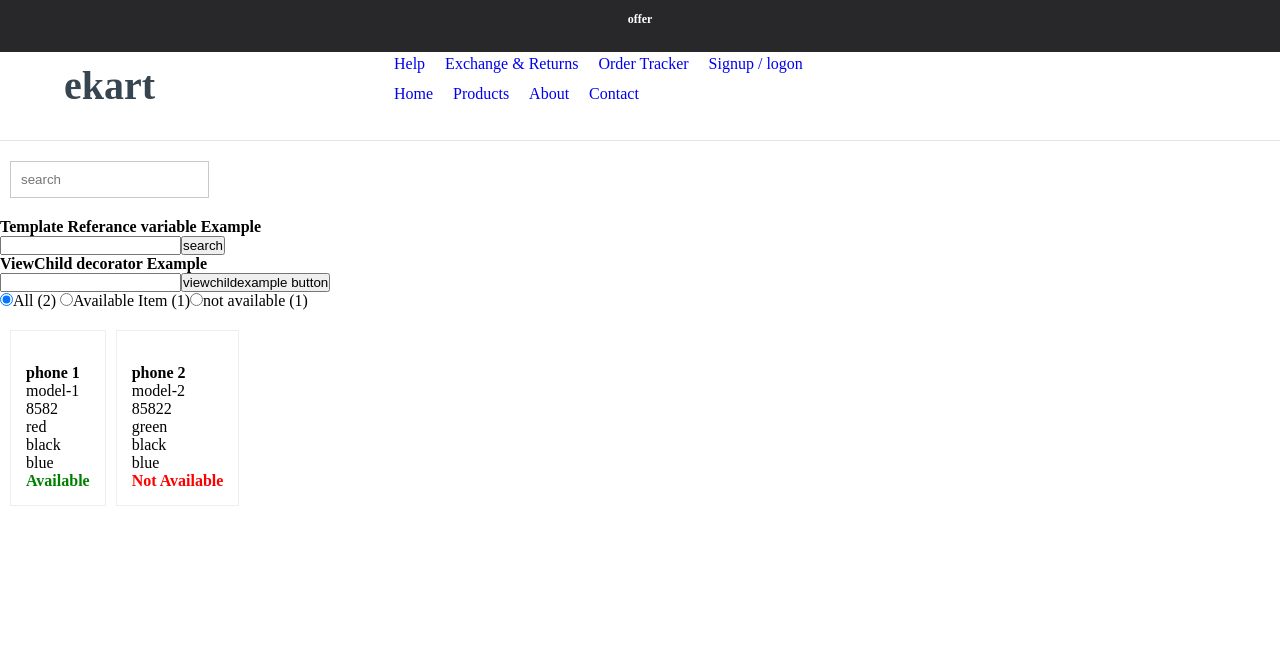
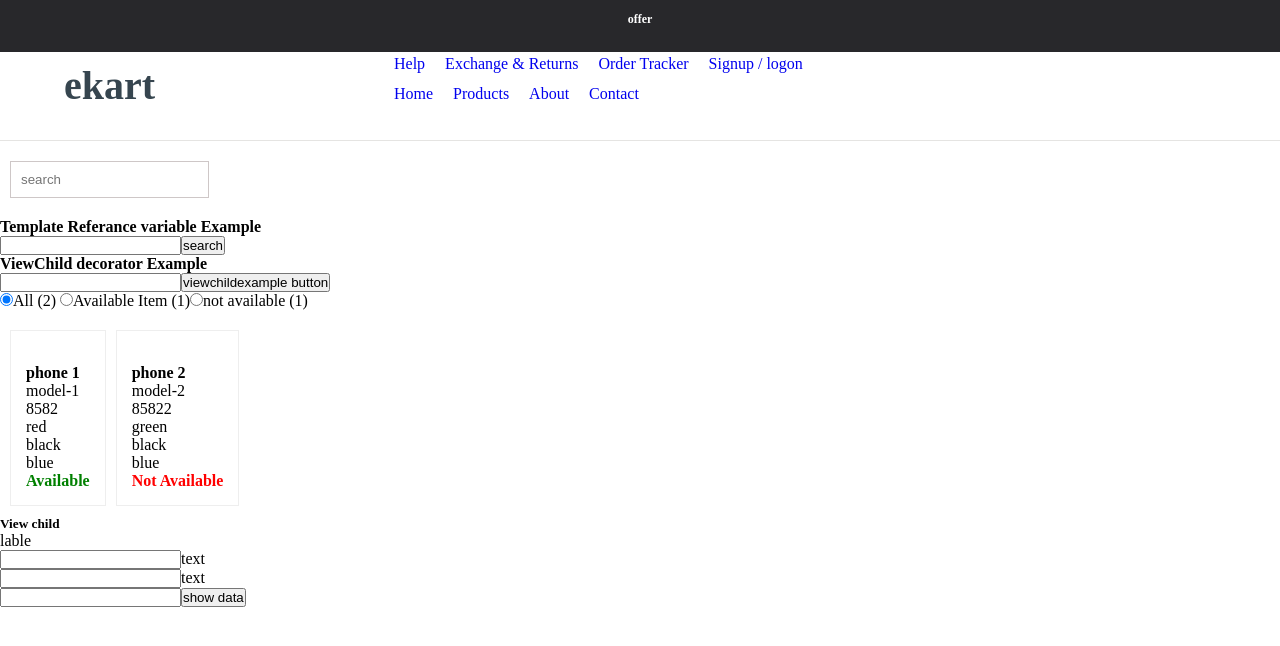
Before and after one commit to Ajmal-AJ/angular-basic-learning, an Angular app: page / in a window 1280 px wide. Shown: the top 646 px of the page. Built offline with nearby package versions, Linux system fonts and the light colour scheme.

Commit message:
viewchildren() example added

```diff
--- a/src/app/app.module.ts
+++ b/src/app/app.module.ts
@@ -18,6 +18,7 @@ import { FilterComponent } from './container/productlist/filter/filter.component
 import { SearchComponent } from './container/search/search.component';
 import { ContainerComponent } from './container/container.component';
 import { ProductDetailComponent } from './container/product-detail/product-detail.component';
+import { ExampleComponent } from './example/example.component';
 
 
 
@@ -34,7 +35,8 @@ import { ProductDetailComponent } from './container/product-detail/product-detai
     FilterComponent,
     SearchComponent,
     ContainerComponent,
-    ProductDetailComponent
+    ProductDetailComponent,
+    ExampleComponent
   ],
   imports: [
     BrowserModule,
--- a/src/app/container/container.component.html
+++ b/src/app/container/container.component.html
@@ -7,7 +7,9 @@
 
     <product-detail
      *ngIf="productListComponent.selectedproduct"
-    [productListComp]="productListComponent"
+    [productListComp]="productListComponent">
+    </product-detail>
 
-     ></product-detail>
+
+    <app-example></app-example>
 </div>
--- a/src/app/container/product-detail/product-detail.component.html
+++ b/src/app/container/product-detail/product-detail.component.html
@@ -12,9 +12,9 @@
     <span>7</span>
     <span>4</span>
 
-  <p >Colors</p>
-    <ul>
-        <li *ngIf="let size in product.colors">{{size}}</li>
+    <ul style="display: flex; gap: 20px;">
+      <p >Colors : </p>
+      <li *ngFor="let size of product.colors">{{size}}</li>
 
     </ul>
 
--- /dev/null
+++ b/src/app/example/example.component.html
@@ -0,0 +1,16 @@
+
+<div class="viewchild-examble">
+    <h5>View child </h5>
+
+    <label for="">lable </label> <br>
+    <input type="text" name="" #inputEl>
+    <label for="">text</label> <br>
+    <input type="text" name="" #inputEl>
+    <label for="">text</label> <br>
+    <input type="text" name="" #inputEl>
+
+    <button (click)="showData()"> show data</button>
+
+
+    <p>{{fulldata }}</p>
+</div>
--- /dev/null
+++ b/src/app/example/example.component.ts
@@ -0,0 +1,23 @@
+import { Component, ElementRef, QueryList, ViewChildren, } from '@angular/core';
+
+@Component({
+  selector: 'app-example',
+  templateUrl: './example.component.html',
+  styleUrl: './example.component.css'
+})
+export class ExampleComponent {
+
+
+  fulldata = '';
+  @ViewChildren('inputEl') inputElements : QueryList<ElementRef>
+
+
+
+  showData() {
+    let name = ''
+    this.inputElements.forEach(el => {
+      name += el.nativeElement.value + '';
+    })
+    this.fulldata =name.trim()
+  }
+}
```
Also changed, not shown: src/app/example/example.component.css (added), 1 other file (tests, documents, lock files or other folders).
